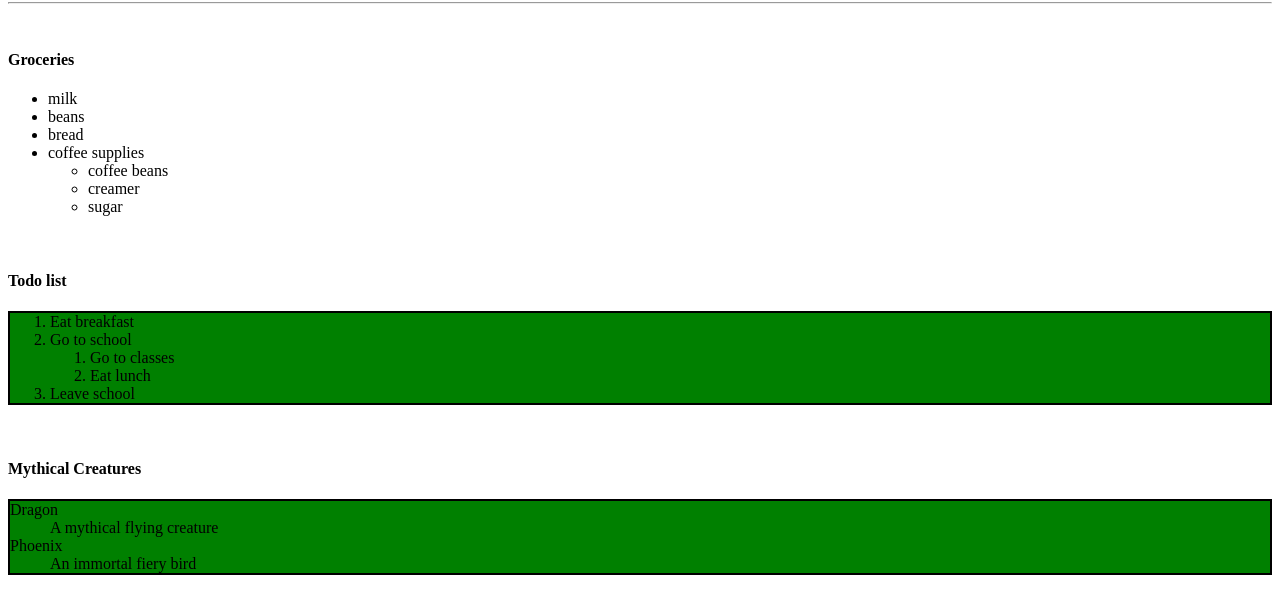
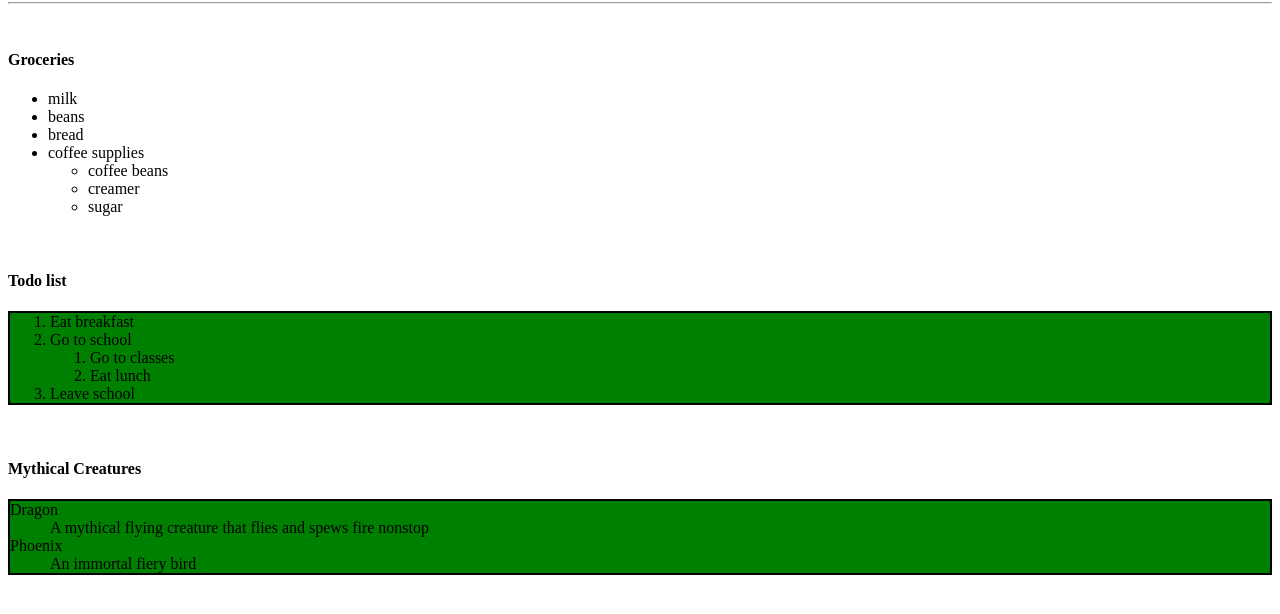
Before and after one commit to Invisible-guy/Html-CSS-beginner-projects, a plain HTML site: page Html and CSS Practice/lists.html in a window 1280 px wide. Shown: the part 78-692 px from the top of the page. Drawn offline with Linux system fonts and the light colour scheme.

Commit message:
Update lists.html

```diff
--- a/Html and CSS Practice/lists.html
+++ b/Html and CSS Practice/lists.html
@@ -42,7 +42,7 @@
         </h4>
         <dl style="background-color: green; border:2px solid">
             <dt>Dragon</dt>
-            <dd>A mythical flying creature</dd>
+            <dd>A mythical flying creature that flies and spews fire nonstop</dd>
 
             <dt>Phoenix</dt>
             <dd>An immortal fiery bird</dd>
```
